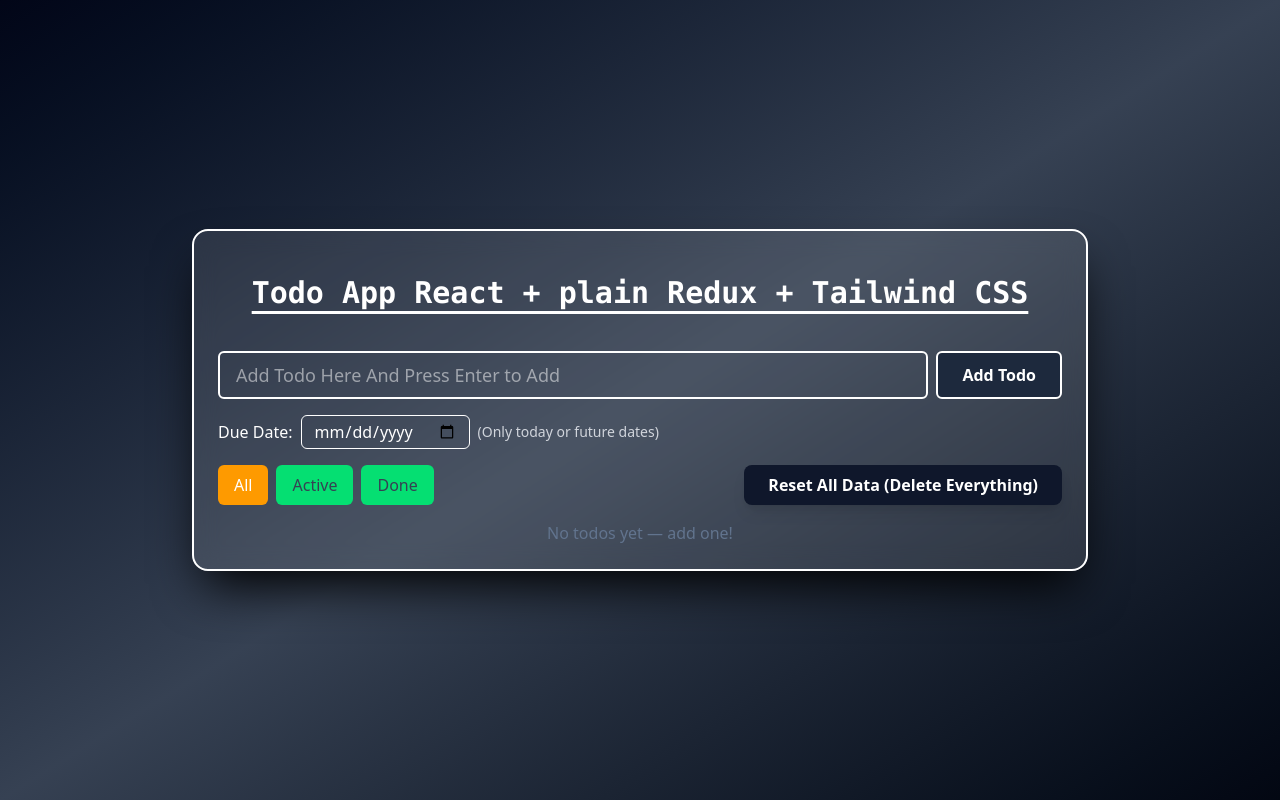
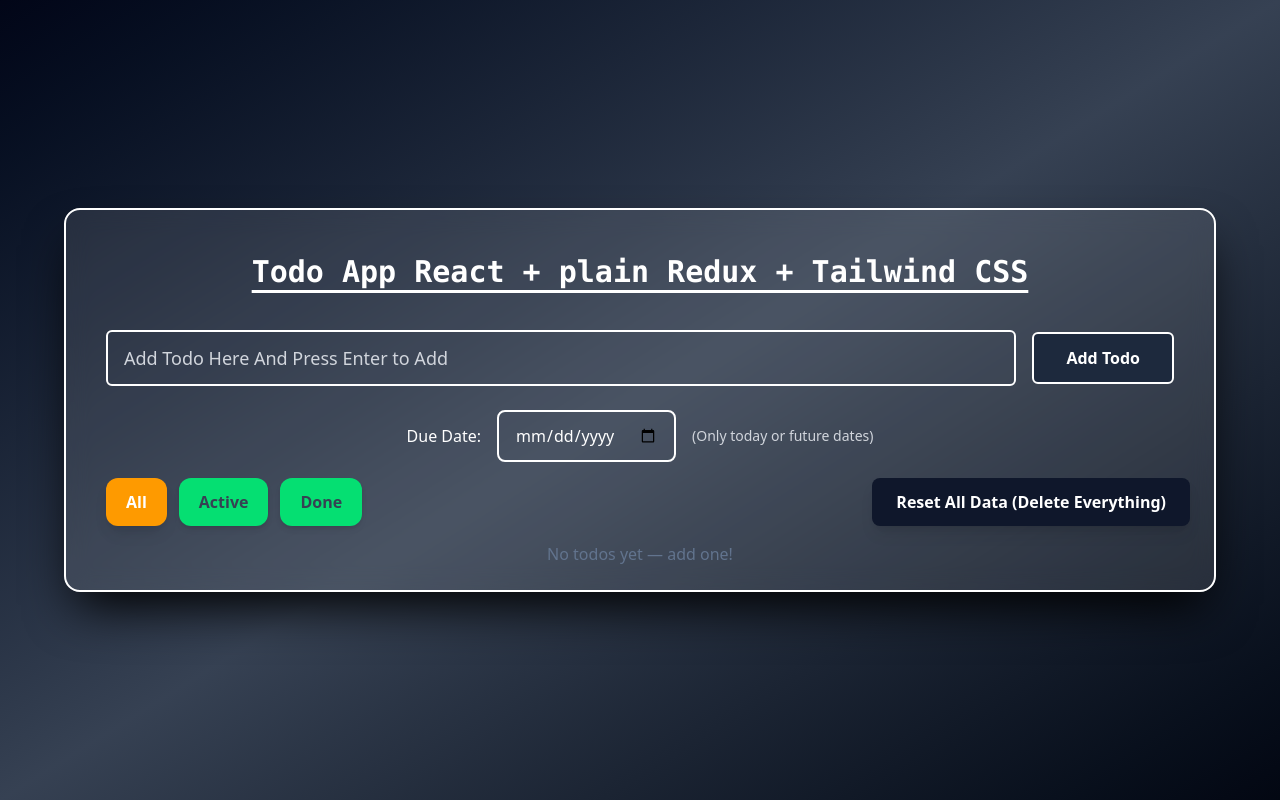
Before and after one commit to F20RSEEN1M01023H/Todo-App-Redux, a React (Vite) app: page / in a window 1280 px wide. Built offline with nearby package versions, Linux system fonts and the light colour scheme.

Commit message:
Hammad is here

```diff
--- a/src/App.jsx
+++ b/src/App.jsx
@@ -6,13 +6,16 @@ import ClearAllButton from "./components/ClearAllButton";
 
 const App = () => {
   return (
-    <div className="min-h-screen flex items-center justify-center px-4 bg-linear-to-br from-slate-950 via-gray-700 to-gray-950">
-      <div className="w-full max-w-2xl lg:max-w-4xl text-center border-2 border-white rounded-2xl p-6 backdrop-blur-md shadow-2xl shadow-black bg-white/10">
+    <div
+      className="min-h-screen
+     flex items-center justify-center p-4 bg-linear-to-br from-slate-950 via-gray-700 to-gray-950 overflow-hidden"
+    >
+      <div className="w-full max-w-lg sm:max-w-xl md:max-w-2xl xl:max-w-6xl lg:max-w-4xl text-center border-2 border-white rounded-2xl p-6 backdrop-blur-md shadow-2xl shadow-black bg-white/10">
         <h1 className="text-3xl font-bold font-mono text-white underline underline-offset-8 py-5 decoration-white">
           Todo App React + plain Redux + Tailwind CSS
         </h1>
         <TodoInput />
-        <div className="flex mt-4 justify-between">
+        <div className="flex flex-col items-center sm:flex-row mt-4  sm:justify-between">
           <FilterButton />
           <ClearAllButton />
         </div>
--- a/src/components/ClearAllButton.jsx
+++ b/src/components/ClearAllButton.jsx
@@ -20,7 +20,28 @@ const ClearAllButton = () => {
   return (
     <button
       onClick={handleClearAll}
-      className=" px-6 py-2 bg-slate-900 hover:bg-slate-800 text-white font-bold rounded-lg shadow-lg transform hover:scale-105 transition-all"
+      className="
+
+    w-60
+    mt-4
+    sm:mt-0              /* Full width on mobile */
+    sm:w-auto             /* Normal width on sm+ (sits in row) */
+    px-6
+    py-3                  /* Slightly taller for mobile touch */
+    text-sm
+    sm:text-base          /* Bigger text on larger screens */
+    bg-slate-900
+    hover:bg-slate-800
+    text-white
+    font-bold
+    rounded-lg
+    shadow-lg
+    transform
+    hover:scale-105
+    active:scale-95
+    transition-all
+    duration-200
+  "
     >
       Reset All Data (Delete Everything)
     </button>
--- a/src/components/FilterButton.jsx
+++ b/src/components/FilterButton.jsx
@@ -8,11 +8,24 @@ const FilterButton = () => {
 
   const btn = (label, f) => (
     <button
-      className={`px-4  rounded-md font-medium transform hover:scale-105 ${
-        current === f
-          ? "bg-amber-500 text-white"
-          : "bg-green-400 text-gray-700 hover:bg-green-500"
-      }`}
+      className={`
+        px-5 py-3
+        rounded-xl
+        font-semibold
+        text-sm
+        sm:text-base
+        transform
+        hover:scale-105
+        active:scale-95
+        transition-all
+        duration-200
+        min-w-max
+        ${
+          current === f
+            ? "bg-amber-500 text-white shadow-lg"
+            : "bg-green-400 text-gray-700 hover:bg-green-500 shadow-md"
+        }
+      `}
       onClick={() => dispatch(setFilter(f))}
     >
       {label}
@@ -20,7 +33,7 @@ const FilterButton = () => {
   );
 
   return (
-    <div className="flex gap-2">
+    <div className="flex flex-wrap gap-3 justify-center sm:justify-start px-4">
       {btn("All", "ALL")}
       {btn("Active", "ACTIVE")}
       {btn("Done", "DONE")}
--- a/src/components/TodoInput.jsx
+++ b/src/components/TodoInput.jsx
@@ -34,7 +34,8 @@ const TodoInput = () => {
 
   return (
     <div className="space-y-4">
-      <div className="flex gap-2 w-full mt-5">
+      <div className="flex flex-col sm:flex-row gap-4 w-full mt-5 items-center justify-center px-4">
+        {/* Input - Full width on mobile, flexible on larger screens */}
         <input
           value={text}
           onChange={(e) => setText(e.target.value)}
@@ -43,28 +44,36 @@ const TodoInput = () => {
           }}
           placeholder="Add Todo Here And Press Enter to Add"
           type="text"
-          className="flex-1 border-2 text-lg border-white rounded-md px-4 p-2 focus:outline-none bg-transparent text-white"
+          className="w-full sm:flex-1 border-2 text-lg border-white rounded-md px-4 py-3 focus:outline-none bg-transparent text-white placeholder:text-gray-300"
         />
+
+        {/* Button - Full width on mobile, auto width on desktop */}
         <button
           onClick={onAdd}
-          className="rounded-md bg-slate-800 px-6 py-2 transform hover:scale-105 text-white border-2 border-white font-semibold hover:bg-slate-700"
+          className="w-full sm:w-auto rounded-md bg-slate-800 px-8 py-3 transform hover:scale-105 text-white border-2 border-white font-semibold hover:bg-slate-700 transition-all duration-200"
         >
           Add Todo
         </button>
       </div>
 
-      <div className="flex gap-2 items-center">
-        <label className="text-white">Due Date:</label>
+      <div className="flex flex-col sm:flex-row gap-3 sm:gap-4 items-start sm:items-center justify-center px-4 mt-6">
+        {/* Label */}
+        <label className="text-white font-medium min-w-max">Due Date:</label>
+
+        {/* Date Input */}
         <input
           type="date"
           value={dueDate}
           onChange={(e) => setDueDate(e.target.value)}
           min={todayDate}
-          className="px-3 py-1 border border-white rounded-md bg-transparent text-white"
+          className="px-4 py-3 border-2 border-white rounded-lg bg-transparent text-white focus:outline-none focus:border-white/70 transition-colors"
         />
-        <p className="text-sm text-gray-300">(Only today or future dates)</p>
+
+        {/* Helper Text */}
+        <p className="text-sm text-gray-300 text-center sm:text-left">
+          (Only today or future dates)
+        </p>
       </div>
-
       {/* <div>
         <div className="flex gap-2">
           <input
--- a/src/components/TodoItem.jsx
+++ b/src/components/TodoItem.jsx
@@ -89,12 +89,13 @@ export default function TodoItem({ todo }) {
           : "bg-gray-200 border-slate-400 border-2"
       }`}
     >
-      <div className="flex items-center gap-3">
+      <div className="flex flex-col sm:flex-row items-center gap-3">
+        <div className="flex gap-2 items-center w-full">
           <input
             type="checkbox"
             checked={todo.completed}
             onChange={() => dispatch(toggleTodo(todo.id))}
-          className="w-5 h-5 border border-slate-400"
+            className="w-5 h-5 border  border-slate-400"
           />
           {editing ? (
             <input
@@ -124,6 +125,7 @@ export default function TodoItem({ todo }) {
               {todo.text}
             </span>
           )}
+        </div>
         {/* Due Date + Time Left Badge – Both Shown Together */}
         {todo.dueDate && (
           <div className="flex items-center gap-3">
@@ -148,6 +150,7 @@ export default function TodoItem({ todo }) {
             </span>
           </div>
         )}
+        <div className="flex sm:flex-row gap-2 justify-between items-center w-full sm:w-auto">
           <button
             onClick={() => setEditing(true)}
             className="px-3 py-1 rounded-md border border-slate-400 text-sm hover:bg-slate-100"
@@ -160,6 +163,7 @@ export default function TodoItem({ todo }) {
           >
             Delete
           </button>
+        </div>
       </div>
 
       {editing && (
@@ -182,8 +186,9 @@ export default function TodoItem({ todo }) {
             {todo.subtasks.map((s) => (
               <li
                 key={s.id}
-                className="flex items-center gap-2 bg-slate-100 border border-slate-400 p-2 rounded-md"
+                className="flex flex-col sm:flex-row items-center gap-2 bg-slate-100 border border-slate-400 p-2 rounded-md"
               >
+                <div className="w-full flex items-center gap-2">
                   <input
                     type="checkbox"
                     checked={s.completed}
@@ -209,15 +214,17 @@ export default function TodoItem({ todo }) {
                     />
                   ) : (
                     <span
-                    className={`flex-1 ${
+                      className={`flex-1  ${
                         s.completed
                           ? "line-through text-slate-500"
-                        : "text-slate-800"
+                          : "text-slate-800 border w-full border-slate-400 rounded-md "
                       }`}
                     >
                       {s.text}
                     </span>
                   )}
+                </div>
+                <div className="flex justify-between sm:justify-end gap-2 w-full sm:w-auto">
                   <button
                     onClick={() =>
                       setEditingSubtask({ subtaskId: s.id, text: s.text })
@@ -232,6 +239,7 @@ export default function TodoItem({ todo }) {
                   >
                     Del
                   </button>
+                </div>
               </li>
             ))}
           </ul>
@@ -239,7 +247,7 @@ export default function TodoItem({ todo }) {
           <p className="text-sm text-slate-400">No subtasks yet</p>
         )}
 
-        <div className="flex gap-2 mt-2">
+        <div className="w-full flex flex-col sm:flex-row gap-2 mt-2">
           <input
             placeholder="Add subtask and press +"
             value={subtaskInput}
```
Lines whose indentation alone changed are shown as unchanged.
